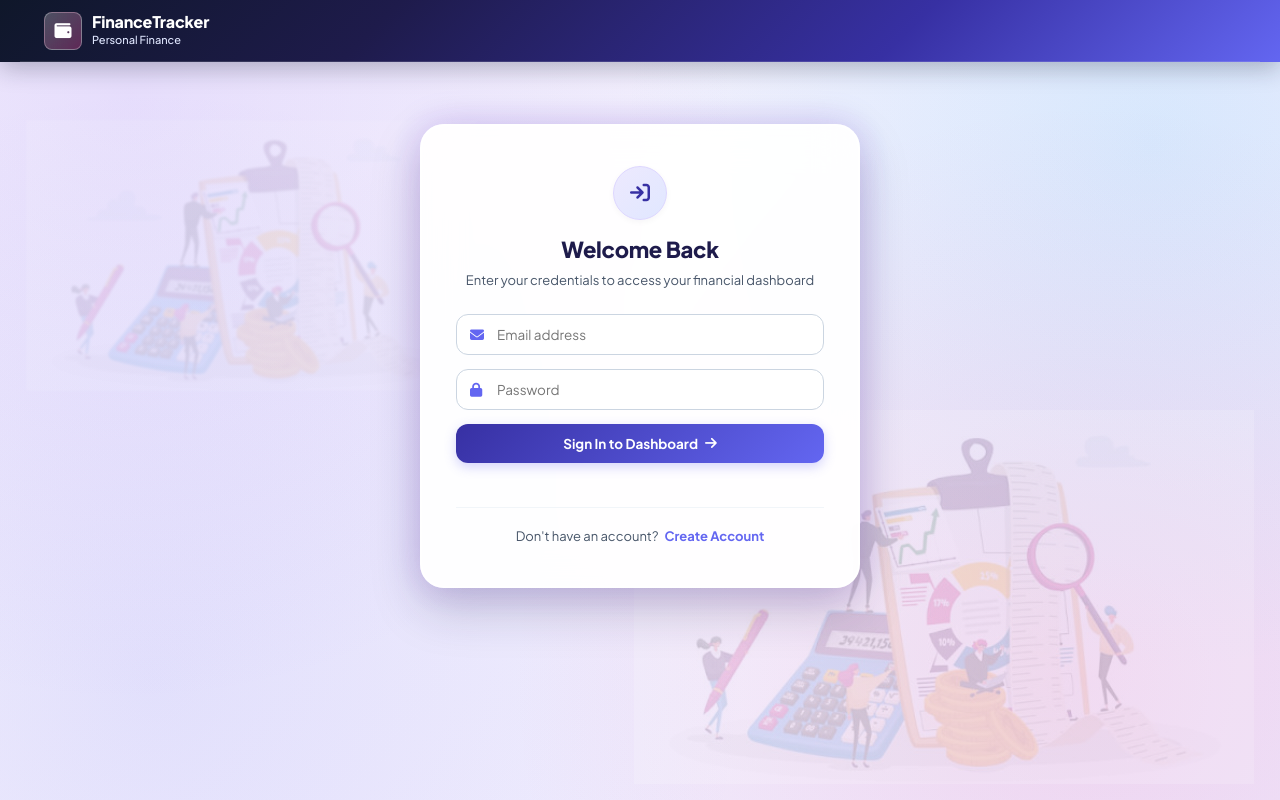
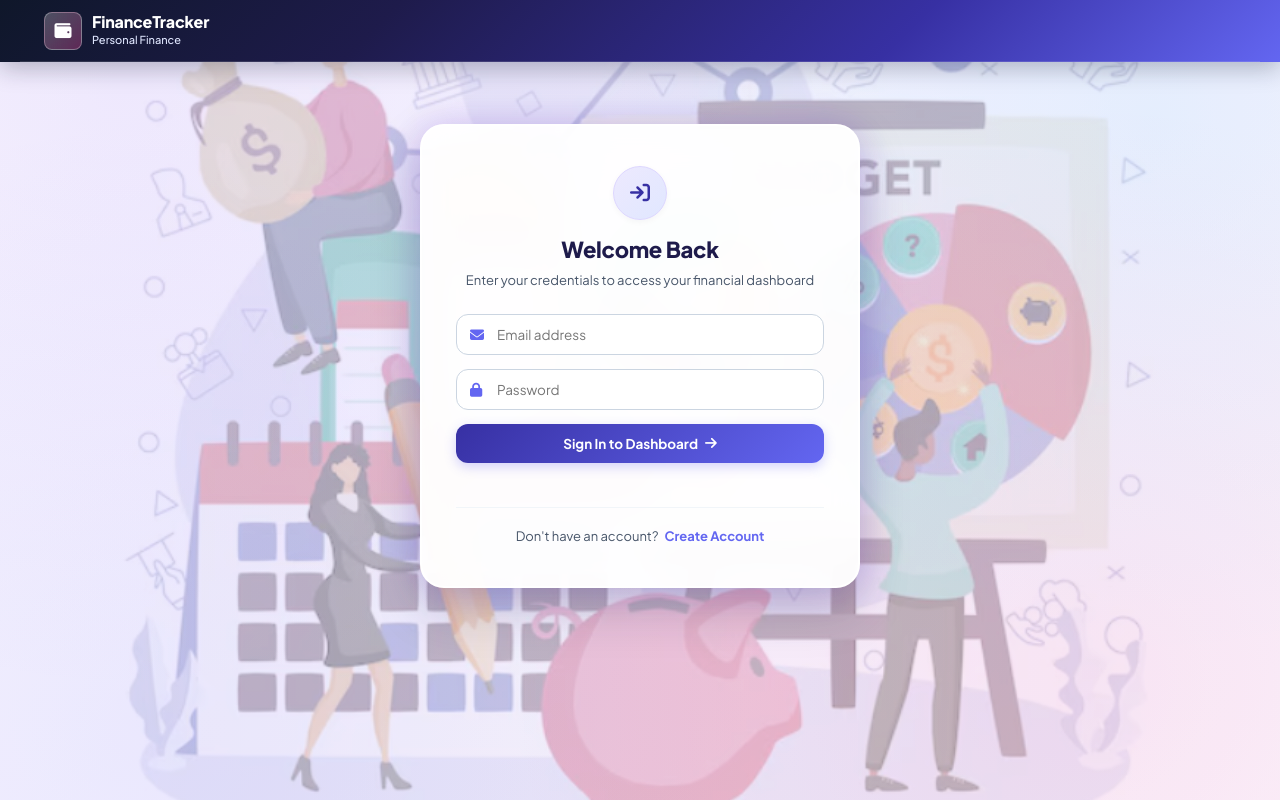
Before and after one commit to Ashi0411/personal-finance-tracker, a PHP site: page / in a window 1280 px wide. Run offline with PHP 8.4, Linux system fonts and the light colour scheme.

Commit message:
UI: Apply full-screen budget illustration background across all pages and interfaces

```diff
--- a/frontend/css/style.css
+++ b/frontend/css/style.css
@@ -84,13 +84,17 @@
 
 body {
     font-family: 'Plus Jakarta Sans', -apple-system, BlinkMacSystemFont, 'Segoe UI', Roboto, sans-serif;
-    background-color: #f7f5fd;
+    background-color: #f3f0fb;
     background-image:
-        radial-gradient(circle at 10% 12%, rgba(139, 92, 246, 0.15) 0%, transparent 45%),
-        radial-gradient(circle at 90% 18%, rgba(56, 189, 248, 0.14) 0%, transparent 40%),
-        radial-gradient(circle at 85% 85%, rgba(236, 72, 153, 0.14) 0%, transparent 45%),
-        radial-gradient(circle at 12% 85%, rgba(99, 102, 241, 0.12) 0%, transparent 45%),
-        linear-gradient(135deg, rgba(247, 245, 253, 0.94) 0%, rgba(237, 233, 254, 0.90) 100%);
+        radial-gradient(circle at 10% 10%, rgba(139, 92, 246, 0.12) 0%, transparent 45%),
+        radial-gradient(circle at 90% 15%, rgba(56, 189, 248, 0.12) 0%, transparent 40%),
+        radial-gradient(circle at 85% 85%, rgba(236, 72, 153, 0.12) 0%, transparent 45%),
+        radial-gradient(circle at 12% 90%, rgba(99, 102, 241, 0.10) 0%, transparent 45%),
+        linear-gradient(135deg, rgba(246, 243, 254, 0.88) 0%, rgba(238, 233, 255, 0.82) 50%, rgba(248, 238, 250, 0.86) 100%),
+        url('../images/finance_fullscreen_bg.png');
+    background-size: cover;
+    background-position: center center;
+    background-repeat: no-repeat;
     background-attachment: fixed;
     color: var(--text-primary);
     line-height: 1.55;
@@ -102,32 +106,12 @@ body {
 body::before {
     content: '';
     position: fixed;
-    right: 2%;
-    bottom: 2%;
-    width: 620px;
-    height: 480px;
-    background-image: url('../images/finance_bg_illustration.png');
-    background-size: contain;
+    inset: 0;
+    background-image: url('../images/finance_fullscreen_bg.png');
+    background-size: cover;
+    background-position: center center;
     background-repeat: no-repeat;
-    background-position: right bottom;
-    opacity: 0.16; /* soft transparent watermark */
-    pointer-events: none;
-    z-index: 0;
-}
-
-body::after {
-    content: '';
-    position: fixed;
-    left: 2%;
-    top: 15%;
-    width: 450px;
-    height: 380px;
-    background-image: url('../images/finance_bg_illustration.png');
-    background-size: contain;
-    background-repeat: no-repeat;
-    background-position: left top;
-    opacity: 0.10; /* subtle ambient watermark */
-    filter: blur(1px);
+    opacity: 0.25; /* clear full-screen background watermark */
     pointer-events: none;
     z-index: 0;
 }
```
Also changed, not shown: frontend/images/finance_fullscreen_bg.png (added).
